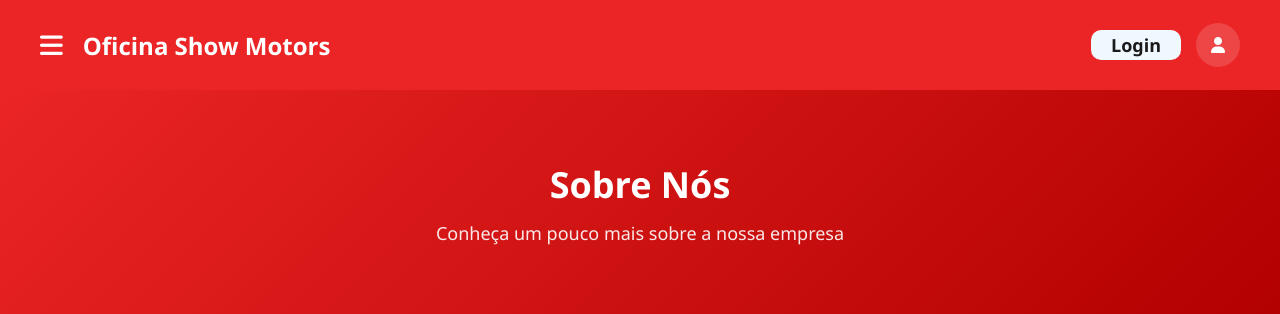
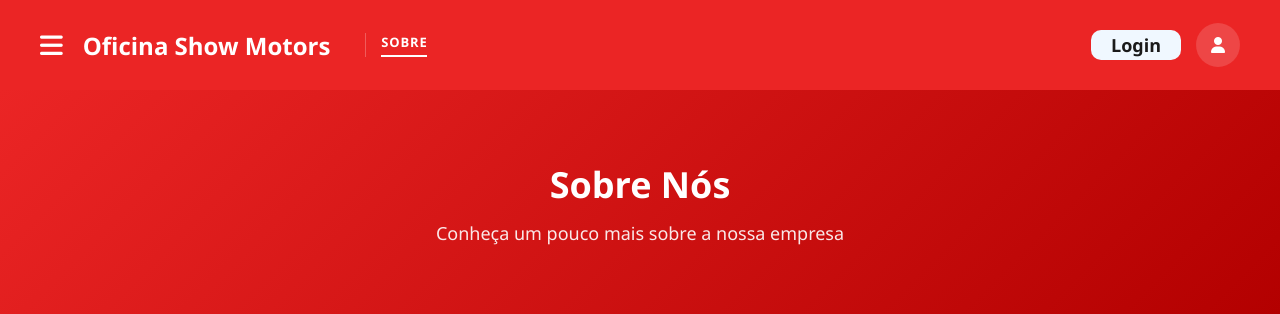
Before and after one commit to Felipe-Agaemi/site_showmotors, a PHP site: page /sobre.php in a window 1280 px wide. Shown: the top 314 px of the page. Run offline with PHP 8.4, Linux system fonts and the light colour scheme.

Commit message:
adicionei o sobre no header

```diff
--- a/sobre.php
+++ b/sobre.php
@@ -39,12 +39,16 @@
 
             <h1 class="titulo">Oficina Show Motors</h1>
 
+            <nav class="nav-principal">
+                <a href="sobre.php" class="ativo">Sobre</a>
+            </nav>
+
         </div>
 
         <div class="usuario">
 
             <div>
-                <a class="link" href="login.html">
+                <a class="link" href="login.php">
                     Login
                 </a>
             </div>
```
